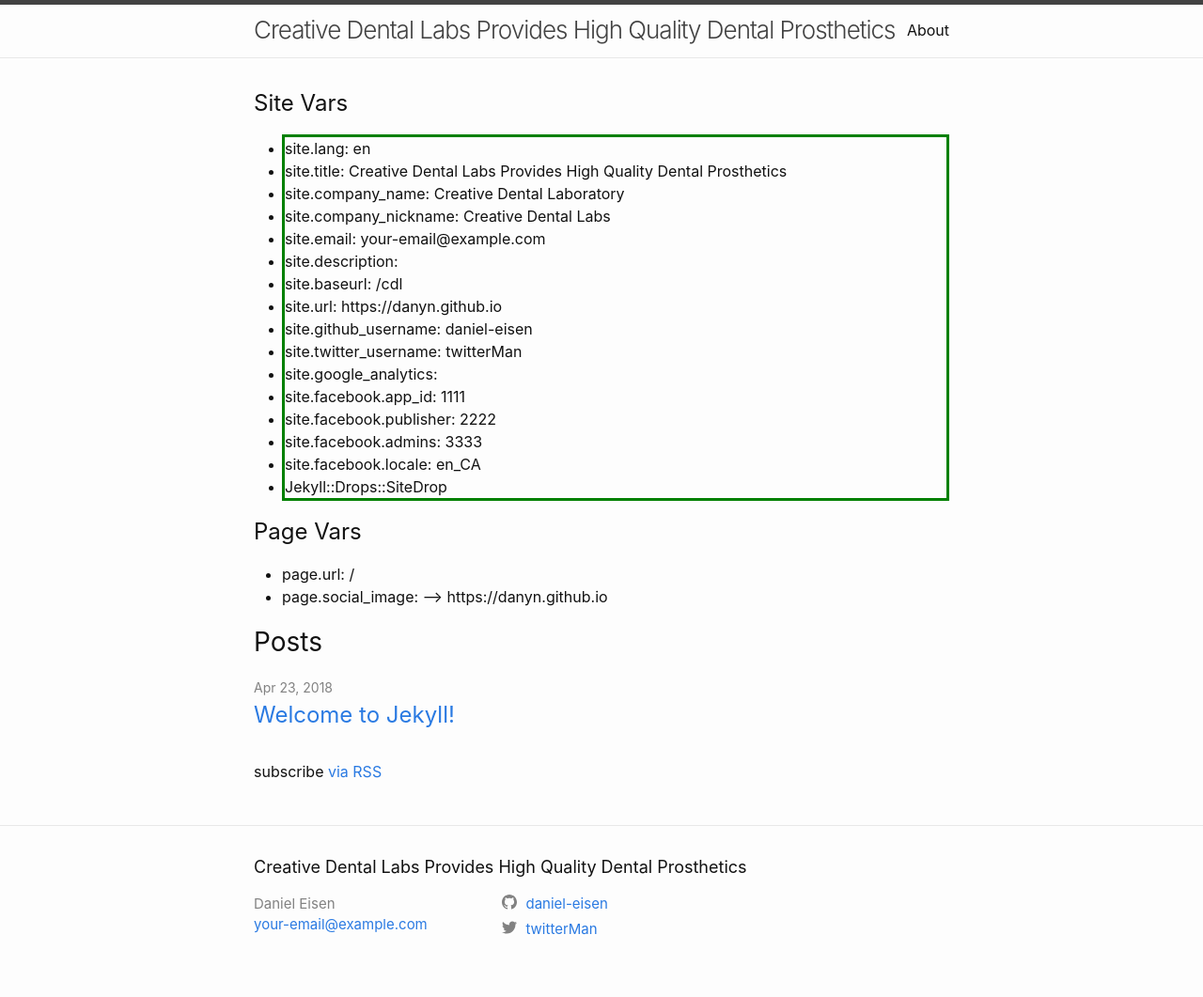
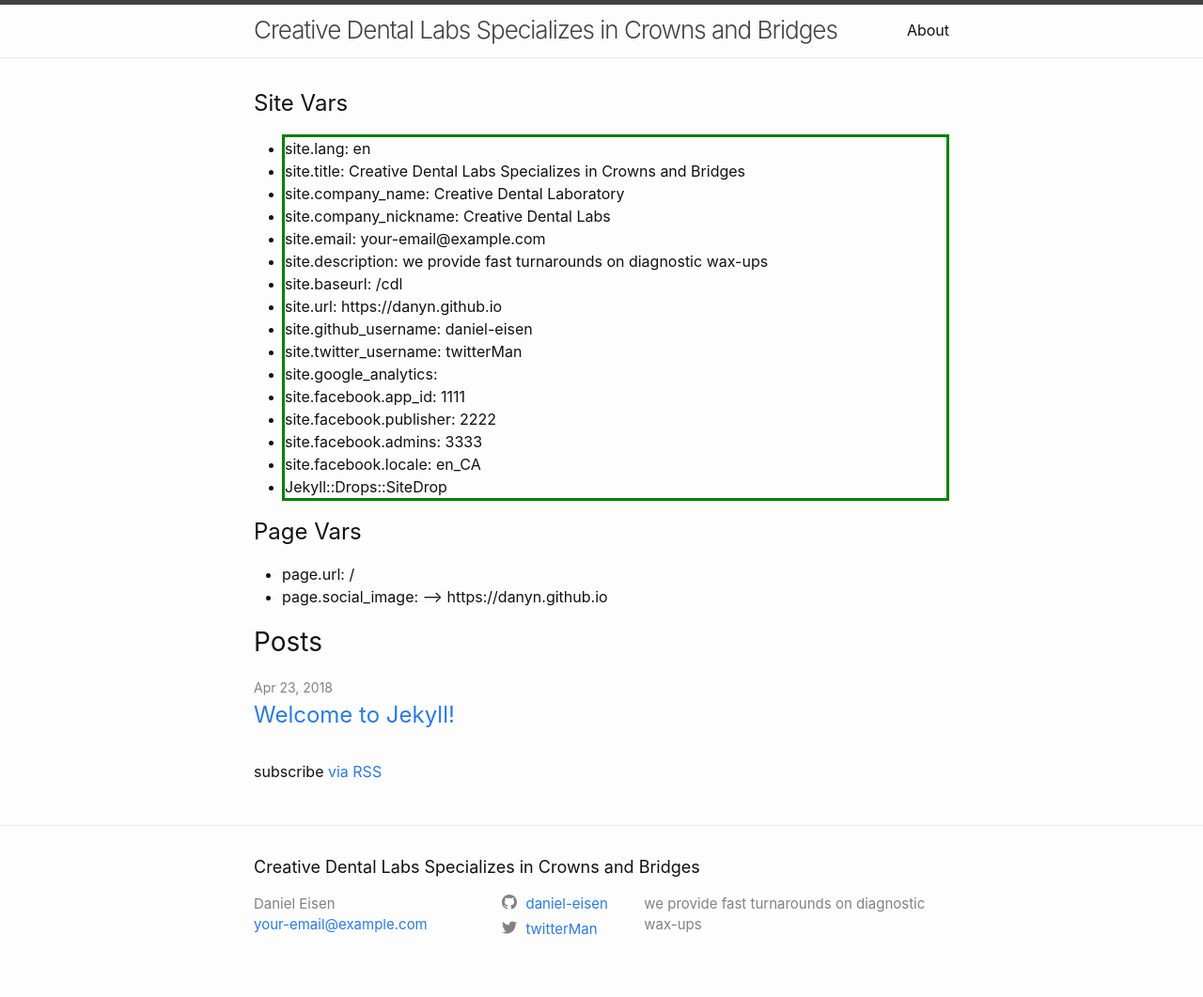
Before and after one commit to danyn/cdl, a Jekyll site: the page built from index.md, in a window 1280 px wide. Shown: the whole page at 94% size. Built offline with Jekyll 4.4.1, drawn with Linux system fonts in a browser that asks for light colours.

Commit message:
adds a description variable

```diff
--- a/_config.yml
+++ b/_config.yml
@@ -24,7 +24,8 @@ repository: 130800110
 repository_url: https://github.com/danyn/cdl
 country: CA
 lang: en
-title: Creative Dental Labs Provides High Quality Dental Prosthetics
+title: Creative Dental Labs Specializes in Crowns and Bridges
+description: we provide fast turnarounds on diagnostic wax-ups
 company_name: Creative Dental Laboratory
 company_nickname: Creative Dental Labs
 social_image: assets/share_site.jpg
```
